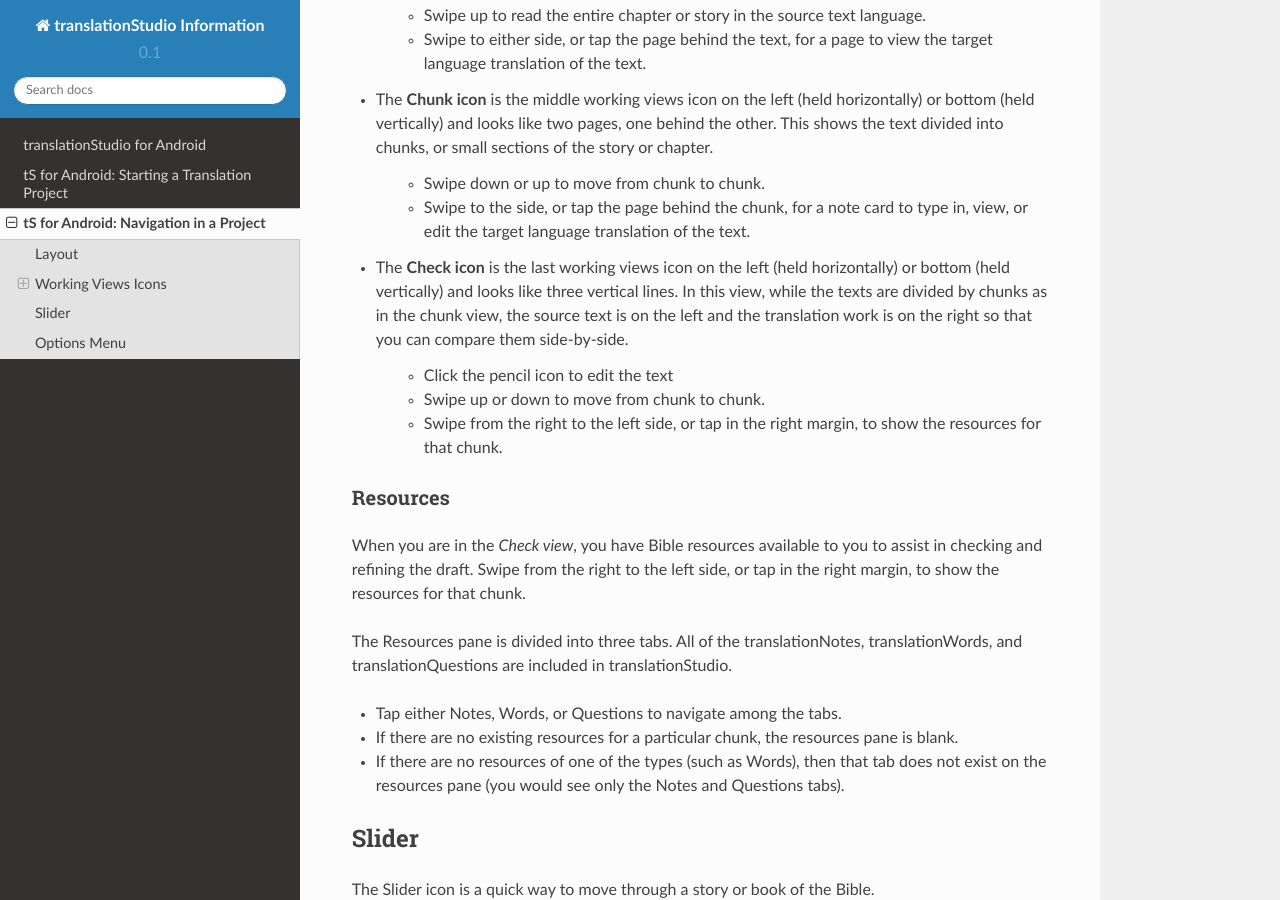
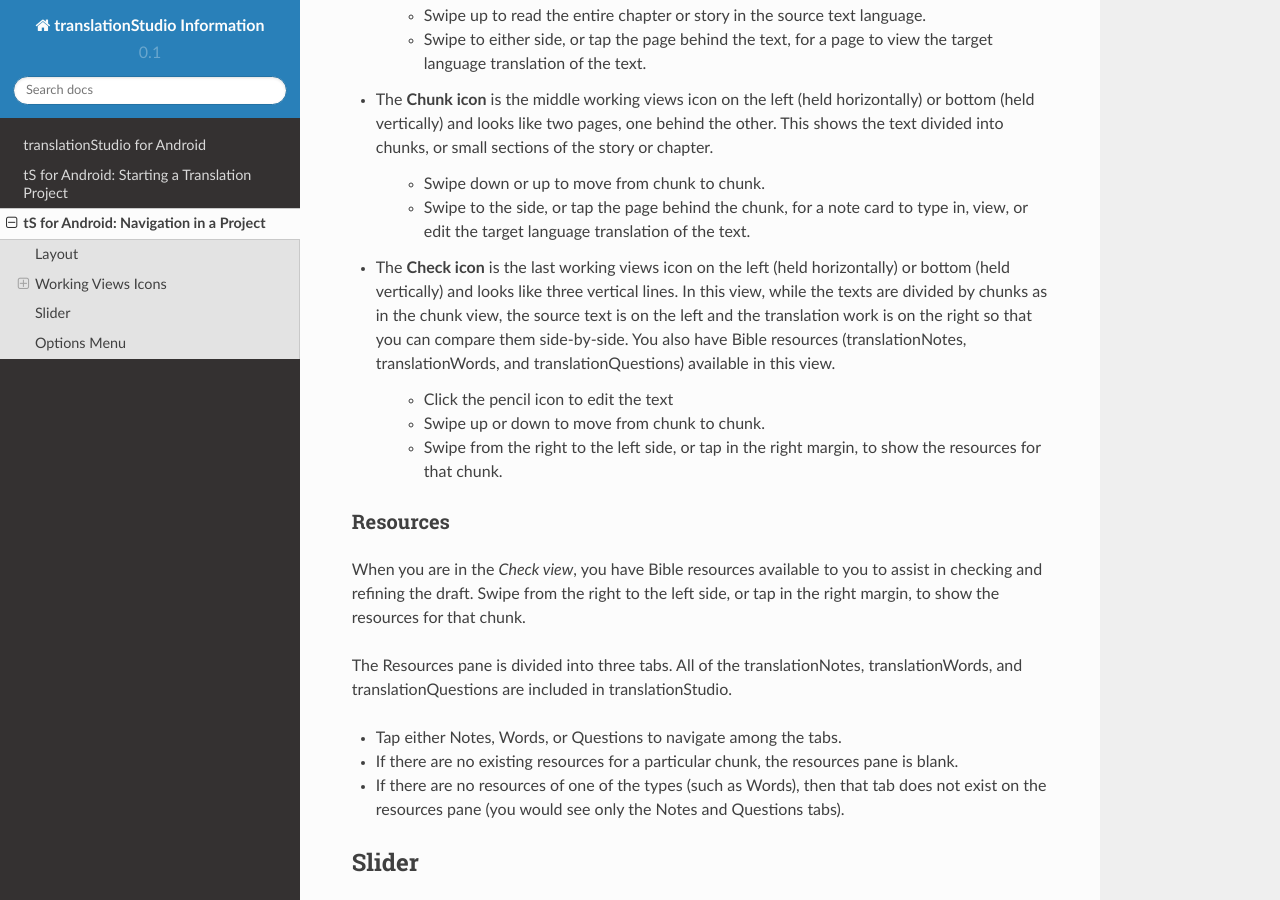
Before and after one commit to unfoldingWord-dev/translationStudio-Info, a Sphinx documentation site: the page built from docs/tNavigate.rst, in a window 1280 px wide and 900 px high, scrolled down 1316 px. Built offline with Sphinx 7.4.7 and the Read the Docs theme 2.0.0, drawn with Linux system fonts in a browser that asks for light colours; pages that are not in the unit, such as notebooks, are missing from menus.

Commit message:
Update tNavigate.rst

```diff
--- a/docs/tNavigate.rst
+++ b/docs/tNavigate.rst
@@ -40,7 +40,7 @@ The project screen can display three different views of the texts that you can a
 
    * Swipe to the side, or tap the page behind the chunk, for a note card to type in, view, or edit the target language translation of the text.
 
-* The **Check icon** is the last working views icon on the left (held horizontally) or bottom (held vertically) and looks like three vertical lines. In this view, while the texts are divided by chunks as in the chunk view, the source text is on the left and the translation work is on the right so that you can compare them side-by-side.
+* The **Check icon** is the last working views icon on the left (held horizontally) or bottom (held vertically) and looks like three vertical lines. In this view, while the texts are divided by chunks as in the chunk view, the source text is on the left and the translation work is on the right so that you can compare them side-by-side. You also have Bible resources (translationNotes, translationWords, and translationQuestions) available in this view.
 
    * Click the pencil icon to edit the text
 
```
